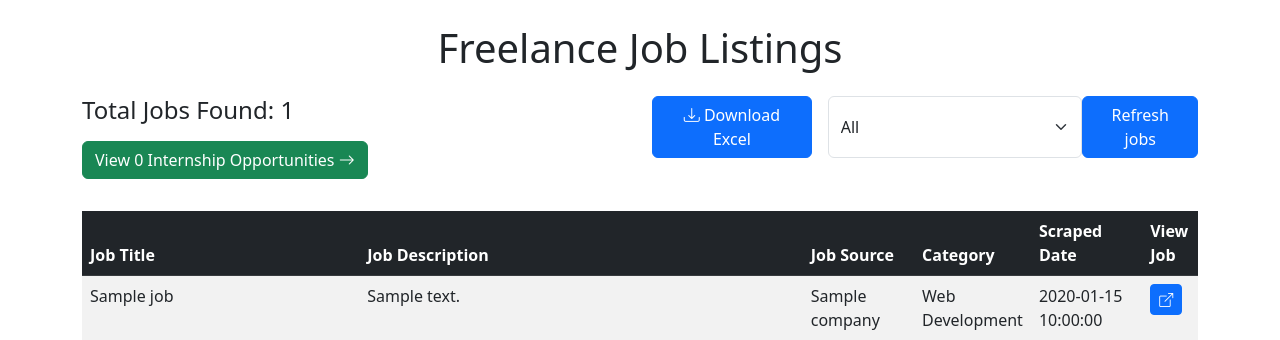
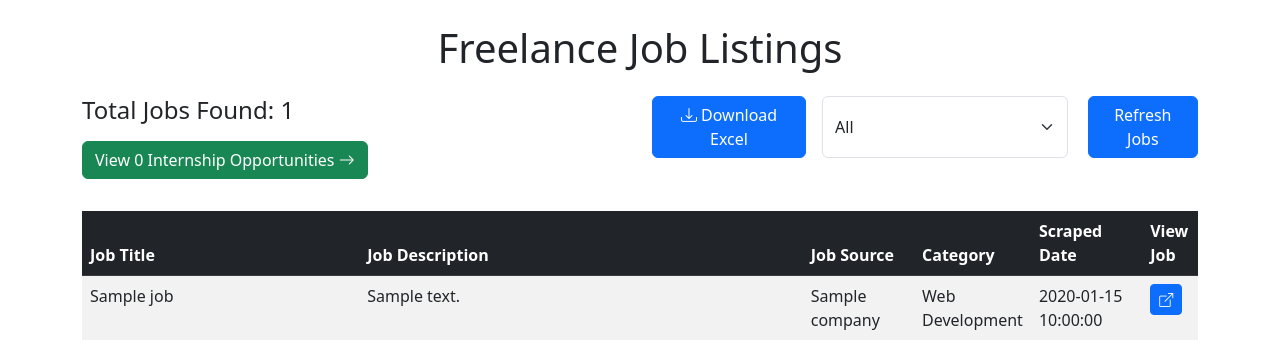
Before and after one commit to One-G-Row/Job_Listing, a Flask app: page / in a window 1280 px wide. Shown: the top 340 px of the page. Run offline with Flask 3, Linux system fonts and the light colour scheme; a database or web service that is not in the repository returns one stand-in record (values such as "Sample title"); data that the repository does not hold is empty.

Commit message:
updated refresh jobs code

```diff
--- a/templates/index.html
+++ b/templates/index.html
@@ -80,7 +80,7 @@
                             </select>
                         </div>
                         <div class="btn-group">
-                            <button class="btn btn-primary" onclick="window.location.href = '/scrape'">Refresh jobs</button>
+                            <button class="btn btn-primary col-md-5" style="margin-left: 20px;" onclick="window.location.href='/scrape'">Refresh Jobs</button>
                         </div>
 
                     </div>
```
Also changed, not shown: 3 other files.
